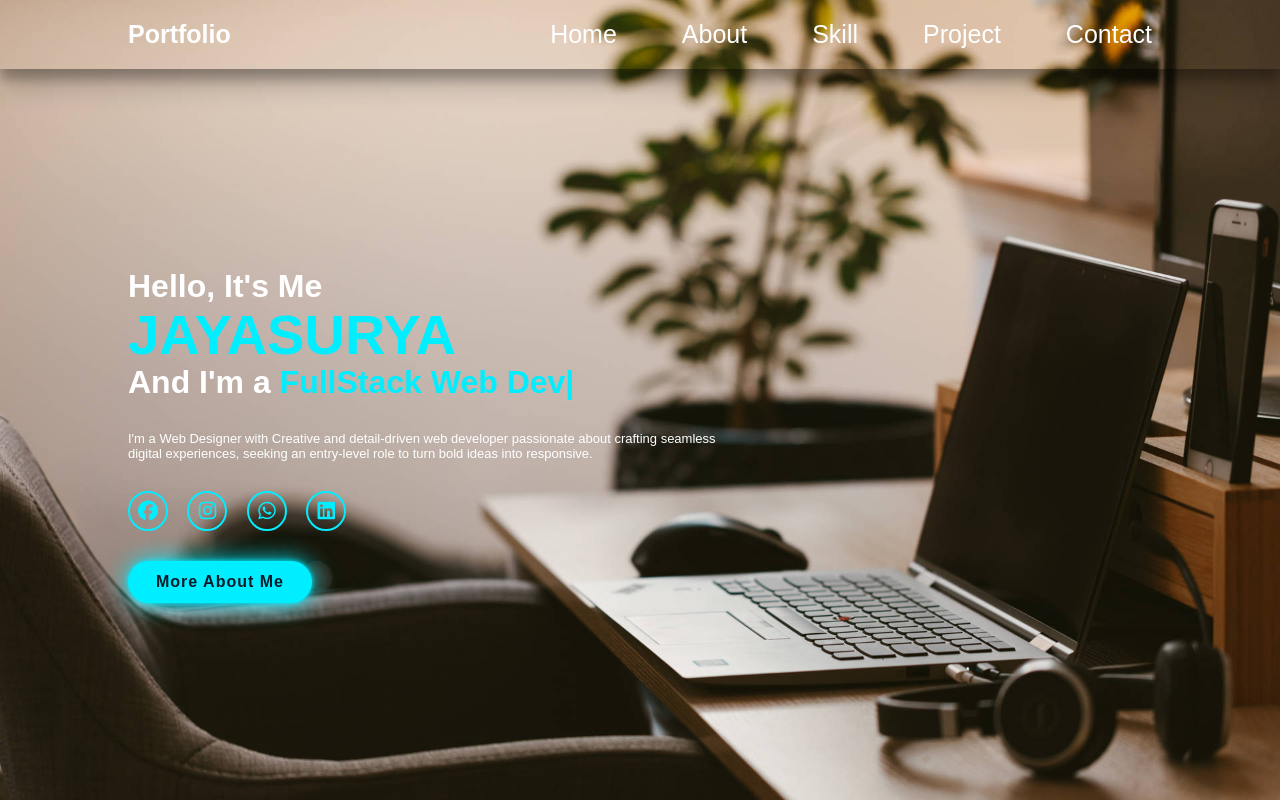
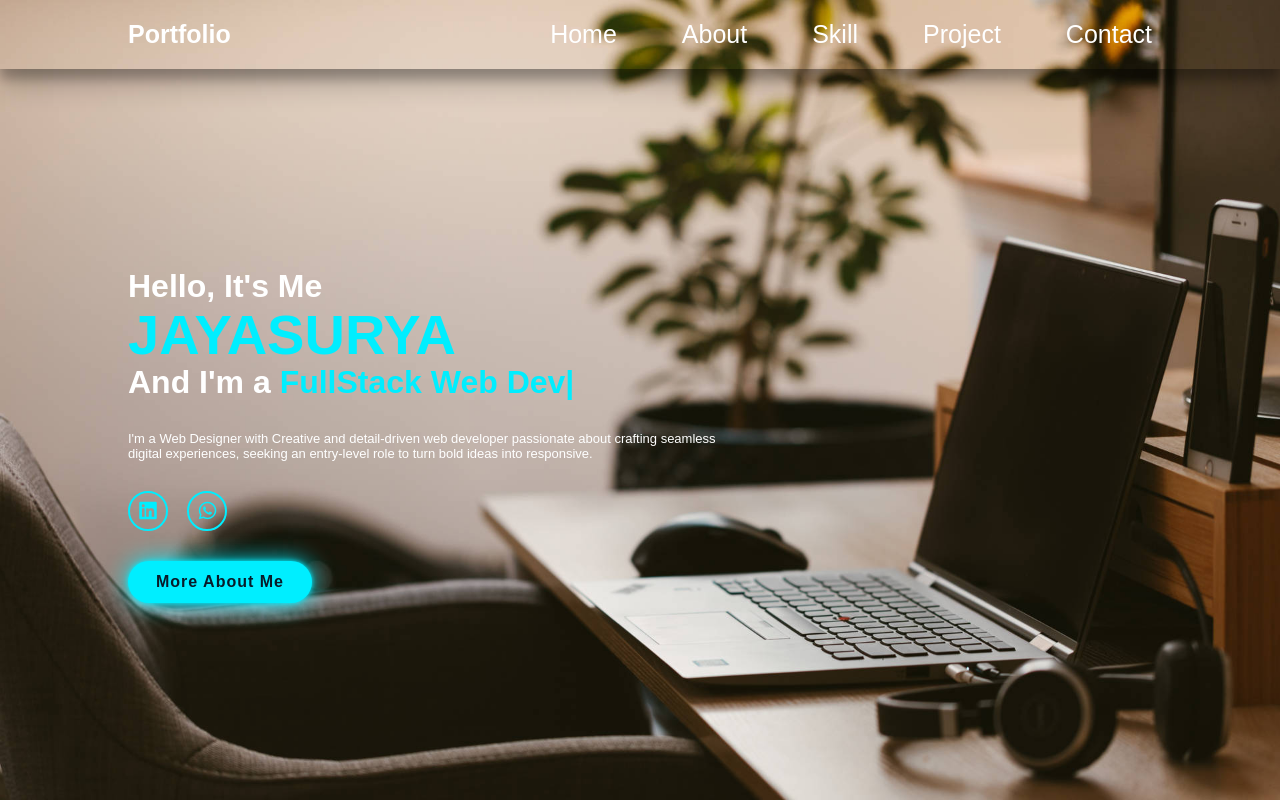
Before and after one commit to JAYASURYA0308/portfolio, a plain HTML site: page index.html in a window 1280 px wide. Drawn offline with nearby package versions, Linux system fonts and the light colour scheme.

Commit message:
Update index.html

```diff
--- a/index.html
+++ b/index.html
@@ -44,15 +44,16 @@
                 digital experiences, seeking an entry-level role to turn bold ideas into responsive.
             </p>
             <div class="home-sci">
-                <a href="#" style="--i:6"> <i class="fa-brands fa-facebook"></i></a>
+<!--                 <a href="#" style="--i:6"> <i class="fa-brands fa-facebook"></i></a>
                 <a href="https://www.instagram.com/_hashtag_innocent_/" style="--i:7"> <i
-                        class="fa-brands fa-instagram"></i></a>
-                <a href="https://wa.me/917708827855" target="_blank" style="--i:8">
+                        class="fa-brands fa-instagram"></i></a> -->
+                <a href="https://www.linkedin.com/in/jayasurya-m-9b0052253/" style="--i:8"> <i
+                        class="fa-brands fa-linkedin"></i></a>
+                <a href="https://wa.me/917708827855" target="_blank" style="--i:9">
                     <i class="fa-brands fa-whatsapp"></i>
                 </a>
 
-                <a href="https://www.linkedin.com/in/jayasurya-m-9b0052253/" style="--i:9"> <i
-                        class="fa-brands fa-linkedin"></i></a>
+
             </div>
             <a href="about.html" class="btn-box">More About Me</a>
         </div>
```
